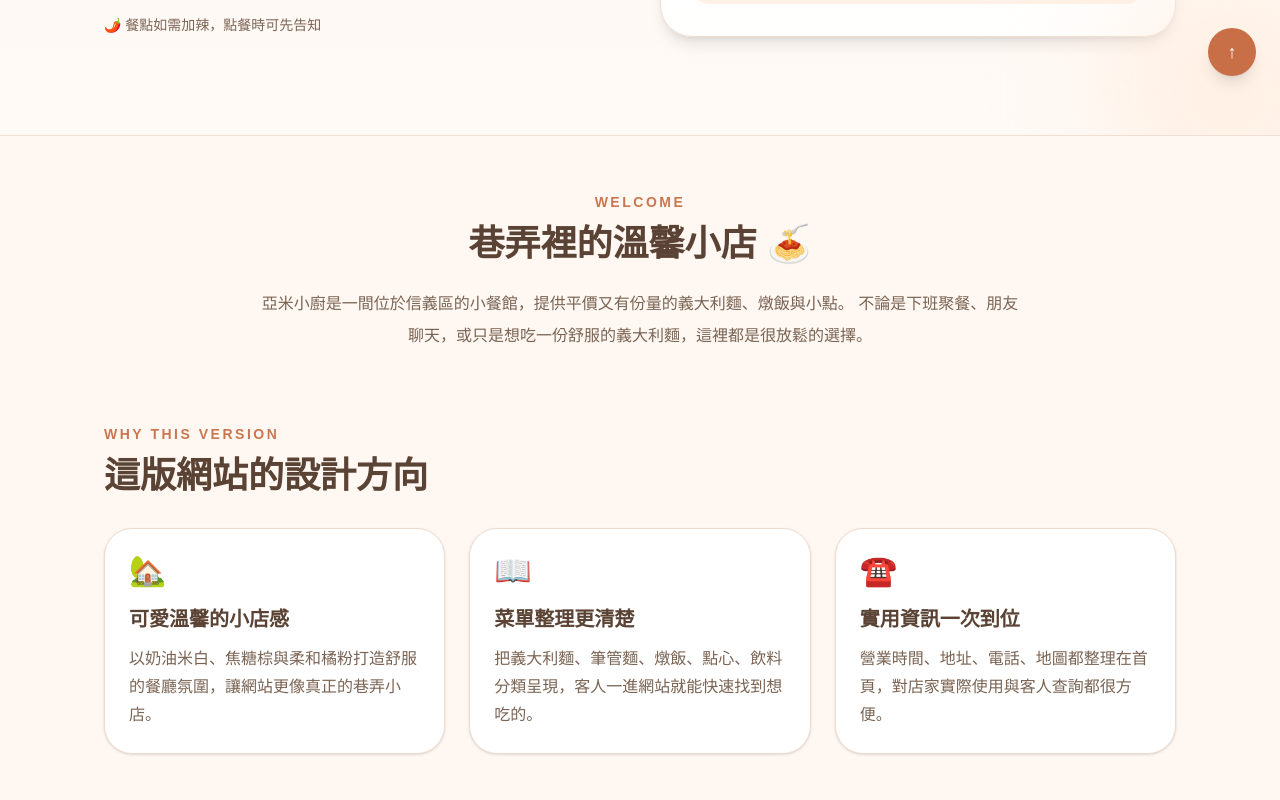
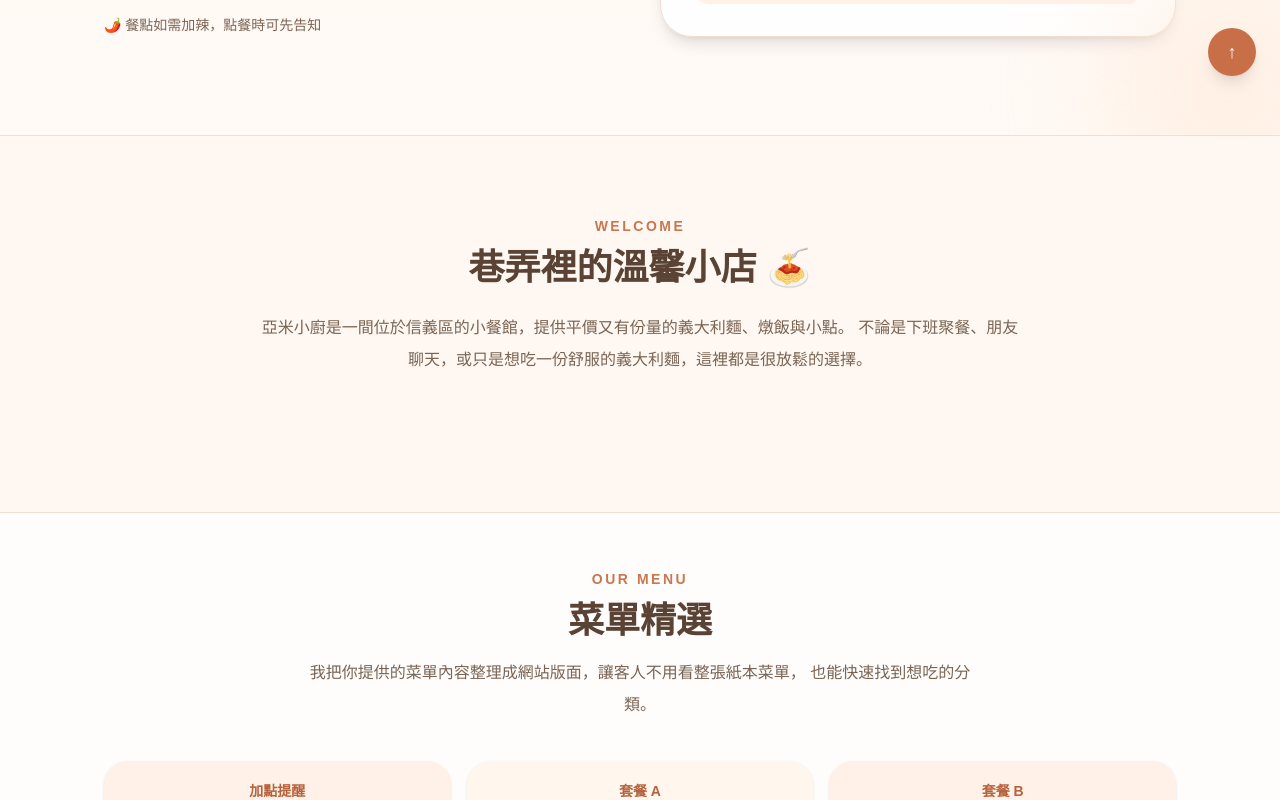
Before and after one commit to chester931225/yammy-site, a Next.js app: page / in a window 1280 px wide. Shown: the part 700-1500 px from the top of the page. Built offline with nearby package versions, Linux system fonts and the light colour scheme.

Commit message:
upgrade version 4

```diff
--- a/app/page.tsx
+++ b/app/page.tsx
@@ -89,24 +89,6 @@ export default function Page() {
   ];
 
   const soupItems = [{ name: '玉米濃湯', price: '$50' }];
-
-  const features = [
-    {
-      title: '可愛溫馨的小店感',
-      desc: '以奶油米白、焦糖棕與柔和橘粉打造舒服的餐廳氛圍，讓網站更像真正的巷弄小店。',
-      icon: '🏡',
-    },
-    {
-      title: '菜單整理更清楚',
-      desc: '把義大利麵、筆管麵、燉飯、點心、飲料分類呈現，客人一進網站就能快速找到想吃的。',
-      icon: '📖',
-    },
-    {
-      title: '實用資訊一次到位',
-      desc: '營業時間、地址、電話、地圖都整理在首頁，對店家實際使用與客人查詢都很方便。',
-      icon: '☎️',
-    },
-  ];
 
   type MenuItem = {
     name: string;
@@ -252,7 +234,7 @@ export default function Page() {
       </section>
 
       {/* Intro */}
-      <section className="mx-auto max-w-5xl px-6 py-14 text-center md:px-10">
+      <section className="mx-auto max-w-5xl px-6 py-20 text-center md:px-10">
         <p className="text-sm font-bold tracking-[0.18em] text-[#ca7750]">WELCOME</p>
         <h2 className="mt-3 text-3xl font-extrabold text-[#5a4334] md:text-4xl">
           巷弄裡的溫馨小店 🍝
@@ -261,27 +243,6 @@ export default function Page() {
           亞米小廚是一間位於信義區的小餐館，提供平價又有份量的義大利麵、燉飯與小點。
           不論是下班聚餐、朋友聊天，或只是想吃一份舒服的義大利麵，這裡都是很放鬆的選擇。
         </p>
-      </section>
-
-      {/* Features */}
-      <section className="mx-auto max-w-6xl px-6 py-4 md:px-10">
-        <div className="mb-8">
-          <p className="text-sm font-bold tracking-[0.18em] text-[#ca7750]">WHY THIS VERSION</p>
-          <h2 className="mt-3 text-3xl font-extrabold md:text-4xl">這版網站的設計方向</h2>
-        </div>
-
-        <div className="grid gap-6 md:grid-cols-3">
-          {features.map((item) => (
-            <div
-              key={item.title}
-              className="rounded-[28px] border border-[#ecdccf] bg-white p-6 shadow-sm"
-            >
-              <div className="text-3xl">{item.icon}</div>
-              <h3 className="mt-4 text-xl font-bold text-[#5a4334]">{item.title}</h3>
-              <p className="mt-3 leading-7 text-[#7a6454]">{item.desc}</p>
-            </div>
-          ))}
-        </div>
       </section>
 
       {/* Menu intro */}
```
